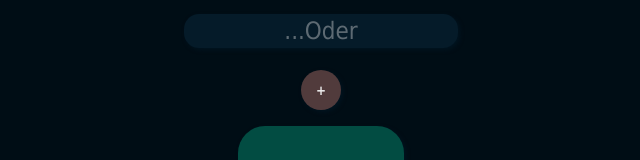
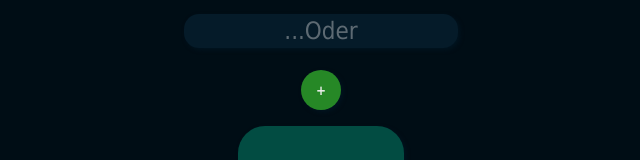
Before and after one commit to klausMistlberger/entweder-oder-react, a React (Create React App) app: page / in a window 1280 px wide. Shown: the part 208-368 px from the top of the page, without its empty margins (319-959 px from the left). Built offline with nearby package versions, Linux system fonts and the light colour scheme; the HTML template or start-up script is replaced by a standard one.

Commit message:
Change add button color

```diff
--- a/src/index.css
+++ b/src/index.css
@@ -27,8 +27,8 @@
   --reset-button-hover-color: #c91d3c;
   --share-button-color: #751bb1;
   --share-button-hover-color: #9221de;
-  --add-button-color: #856062;
-  --add-button-hover-color: #9f7a7c;
+  --add-button-color: #50e150;
+  --add-button-hover-color: #6ef16e;
   --remove-button-color: #9c162f;
   --remove-button-hover-color: #c91d3c;
 }
@@ -63,8 +63,8 @@ body {
   --reset-button-hover-color: #540d1a;
   --share-button-color: #47106b;
   --share-button-hover-color: #571f7d;
-  --add-button-color: #513b3c;
-  --add-button-hover-color: #655356;
+  --add-button-color: #268826;
+  --add-button-hover-color: #359b35;
   --remove-button-color: #4c0b17;
   --remove-button-hover-color: #540d1a;
 }
```
